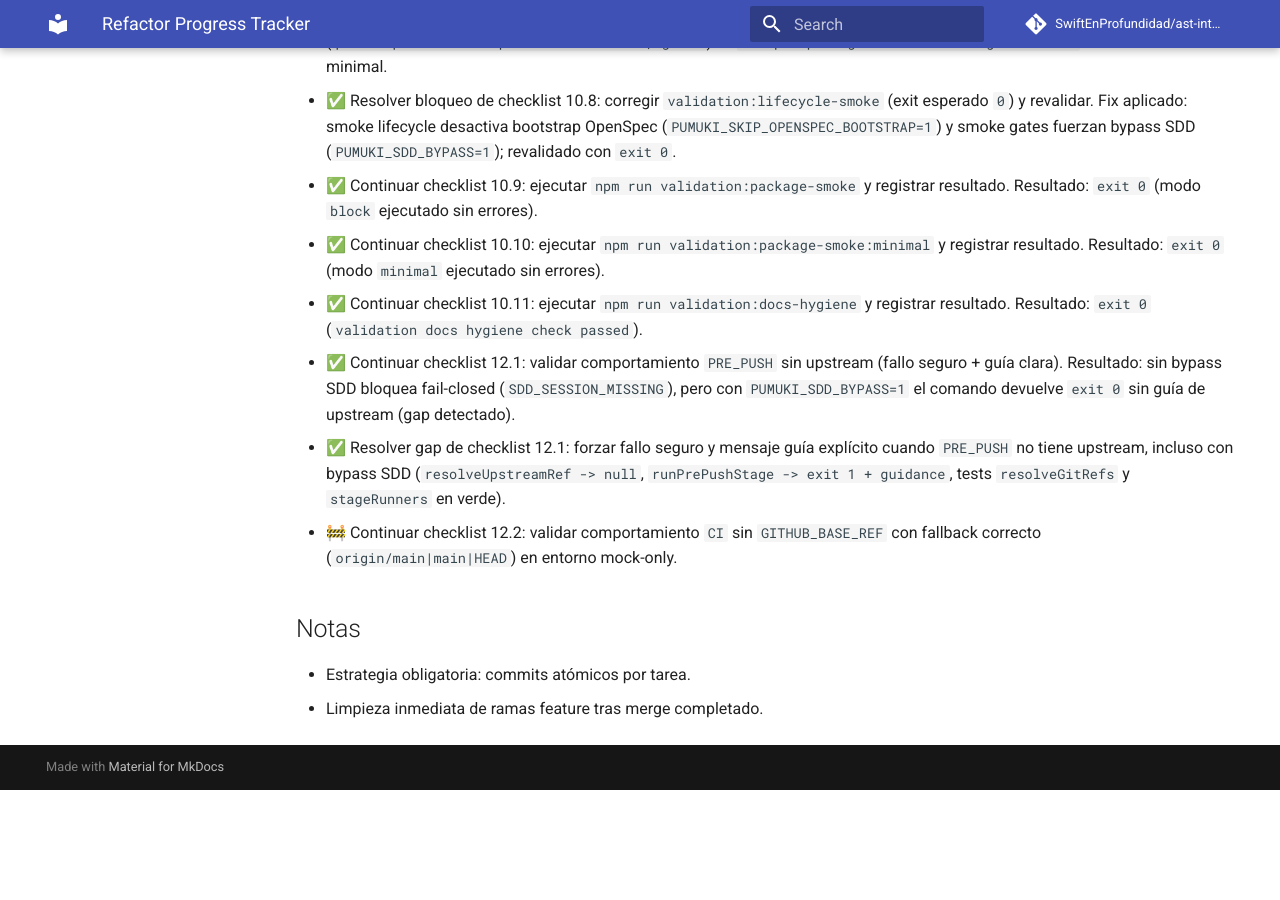
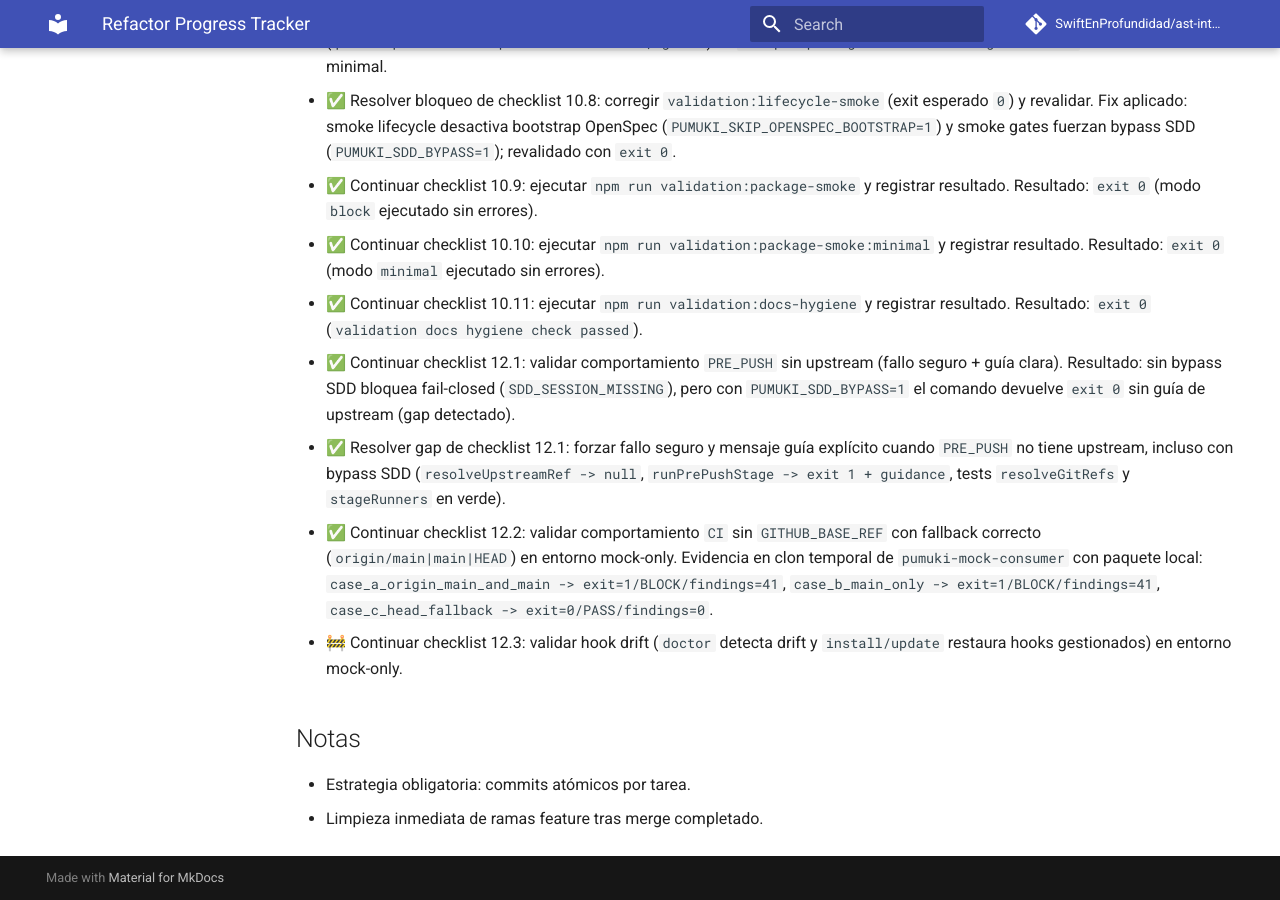
Before and after one commit to SwiftEnProfundidad/ast-intelligence-hooks, an MkDocs documentation site: the page built from docs/REFRACTOR_PROGRESS.md, in a window 1280 px wide and 900 px high, scrolled down 15753 px. Built offline with MkDocs 1.6.1 and Material for MkDocs 9.7.7, drawn with Linux system fonts in a browser that asks for light colours; comment, search, counter and statistics services are not loaded; before the commit the page ends 16543 px from its top, so only the background shows below that.

Commit message:
docs(progress): close checklist 12.2 ci base fallback validation

```diff
--- a/docs/REFRACTOR_PROGRESS.md
+++ b/docs/REFRACTOR_PROGRESS.md
@@ -359,7 +359,8 @@ Estado consolidado del refactor con seguimiento de tareas y evidencia del avance
 - ✅ Continuar checklist 10.11: ejecutar `npm run validation:docs-hygiene` y registrar resultado. Resultado: `exit 0` (`validation docs hygiene check passed`).
 - ✅ Continuar checklist 12.1: validar comportamiento `PRE_PUSH` sin upstream (fallo seguro + guía clara). Resultado: sin bypass SDD bloquea fail-closed (`SDD_SESSION_MISSING`), pero con `PUMUKI_SDD_BYPASS=1` el comando devuelve `exit 0` sin guía de upstream (gap detectado).
 - ✅ Resolver gap de checklist 12.1: forzar fallo seguro y mensaje guía explícito cuando `PRE_PUSH` no tiene upstream, incluso con bypass SDD (`resolveUpstreamRef -> null`, `runPrePushStage -> exit 1 + guidance`, tests `resolveGitRefs` y `stageRunners` en verde).
-- 🚧 Continuar checklist 12.2: validar comportamiento `CI` sin `GITHUB_BASE_REF` con fallback correcto (`origin/main|main|HEAD`) en entorno mock-only.
+- ✅ Continuar checklist 12.2: validar comportamiento `CI` sin `GITHUB_BASE_REF` con fallback correcto (`origin/main|main|HEAD`) en entorno mock-only. Evidencia en clon temporal de `pumuki-mock-consumer` con paquete local: `case_a_origin_main_and_main -> exit=1/BLOCK/findings=41`, `case_b_main_only -> exit=1/BLOCK/findings=41`, `case_c_head_fallback -> exit=0/PASS/findings=0`.
+- 🚧 Continuar checklist 12.3: validar hook drift (`doctor` detecta drift y `install/update` restaura hooks gestionados) en entorno mock-only.
 
 ## Notas
 - Estrategia obligatoria: commits atómicos por tarea.
```
